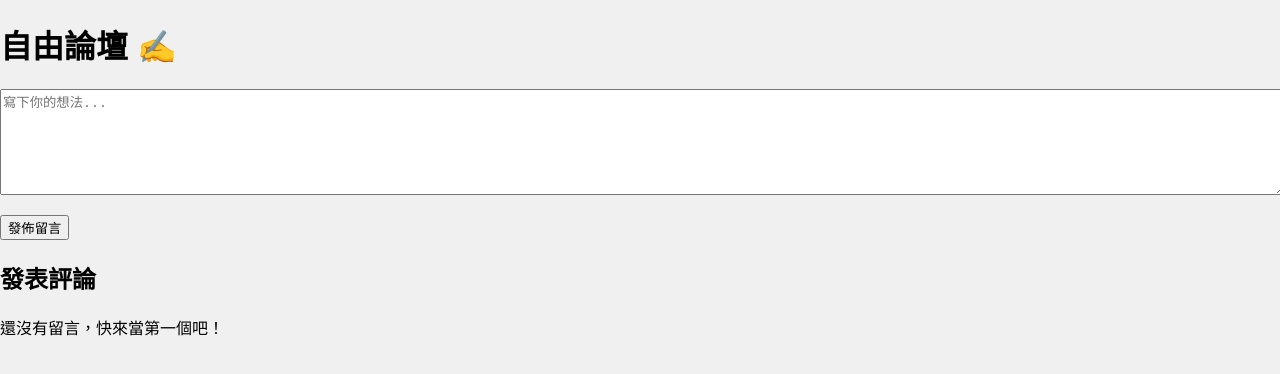
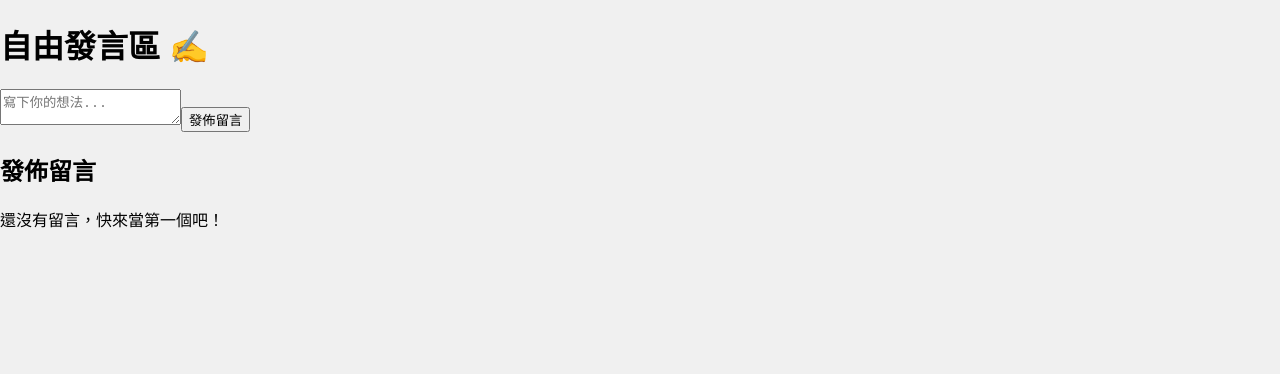
Before and after one commit to benjaminchen7788/freedom-forum, a Next.js app: page / in a window 1280 px wide. Shown: the top 374 px of the page. Built offline with nearby package versions, Linux system fonts and the light colour scheme.

Commit message:
Add files via upload
update code for title and local storage

```diff
--- a/app/page.tsx
+++ b/app/page.tsx
@@ -6,15 +6,20 @@ export default function Home() {
   const [comment, setComment] = useState('')
   const [comments, setComments] = useState<string[]>([])
 
-  // 初始化：從 localStorage 載入留言
+  // 載入 localStorage
   useEffect(() => {
     const stored = localStorage.getItem('comments')
+    console.log('讀到留言：', stored)
     if (stored) {
-      setComments(JSON.parse(stored))
+      try {
+        setComments(JSON.parse(stored))
+      } catch (e) {
+        console.error('解析失敗', e)
+      }
     }
   }, [])
 
-  // 新增留言 + 存到 localStorage
+  // 新增留言 + 存 localStorage
   const handlePost = () => {
     if (!comment.trim()) return
     const updated = [comment, ...comments]
@@ -25,14 +30,13 @@ export default function Home() {
 
   return (
     <main className="p-4 max-w-xl mx-auto">
-      <h1 className="text-2xl font-bold mb-4">自由論壇 ✍️</h1>
+      <h1 className="text-2xl font-bold mb-4">自由發言區 ✍️</h1>
 
       <textarea
         className="w-full p-2 border rounded"
         placeholder="寫下你的想法..."
         value={comment}
         onChange={(e) => setComment(e.target.value)}
-        style={{ width: "100%", height: "100px", marginBottom: "1rem" }}
       />
 
       <button
@@ -43,7 +47,7 @@ export default function Home() {
       </button>
 
       <div className="mt-6">
-        <h2 className="text-lg font-semibold mb-2">發表評論</h2>
+        <h2 className="text-lg font-semibold mb-2">發佈留言</h2>
         {comments.length === 0 && <p className="text-gray-500">還沒有留言，快來當第一個吧！</p>}
         <ul className="space-y-2">
           {comments.map((c, i) => (
```
